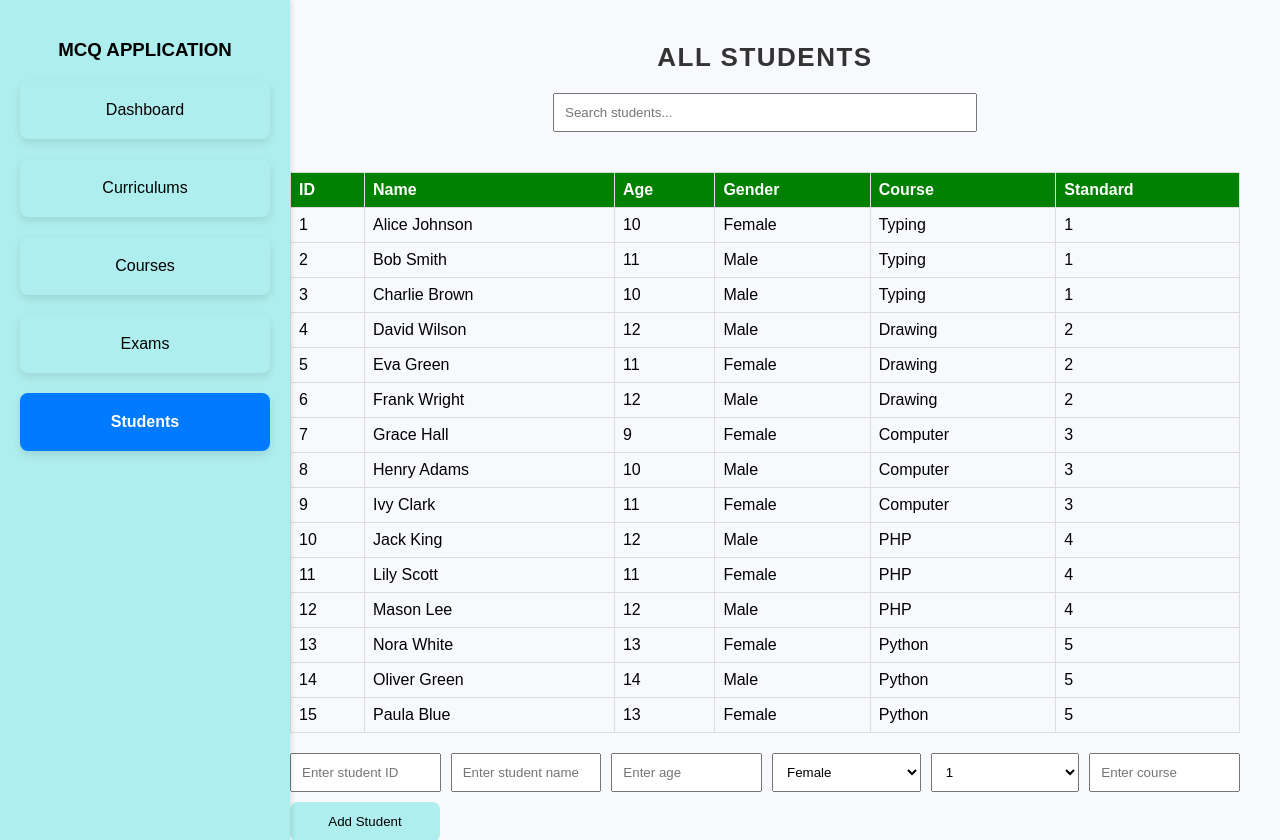
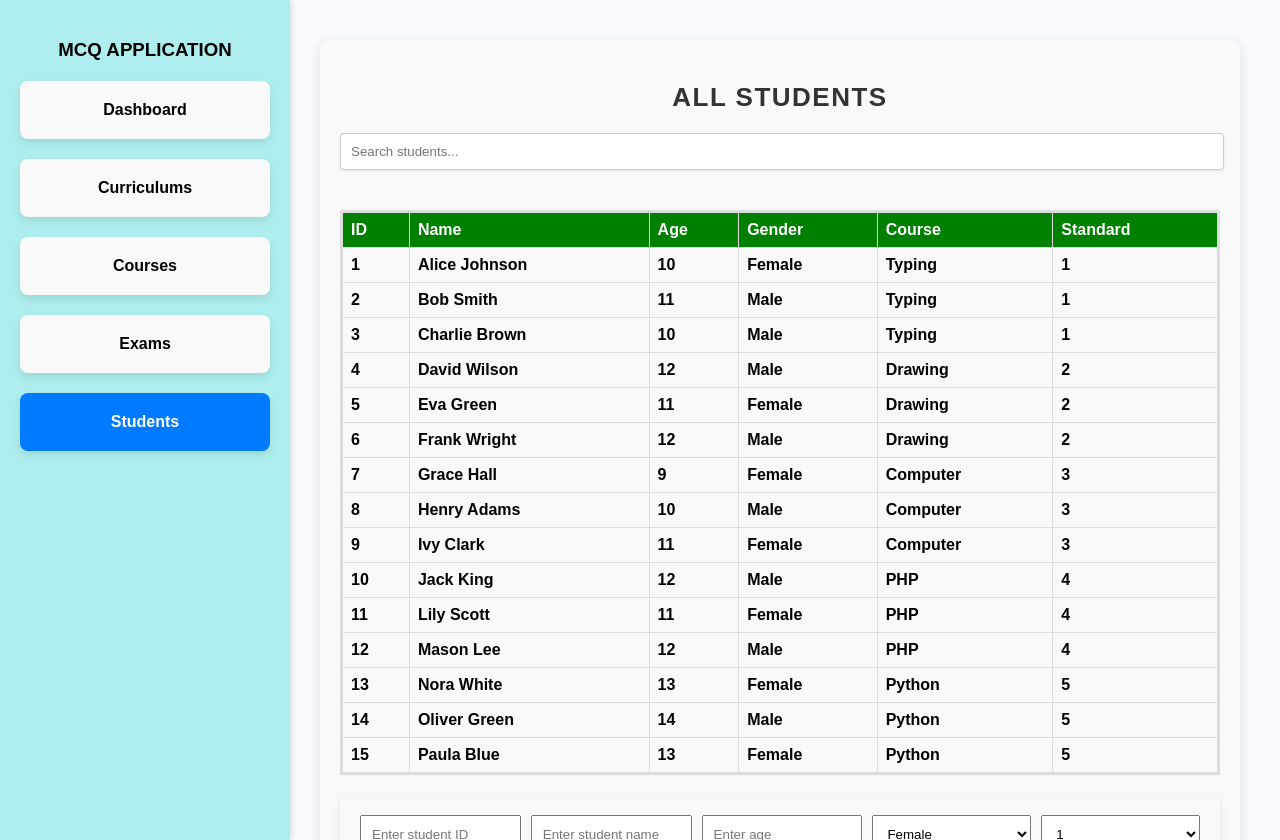
Before and after one commit to vinayakac/mcq, a React (Create React App) app in the folder webfront/: page /students in a window 1280 px wide. Built offline with nearby package versions, Linux system fonts and the light colour scheme.

Commit message:
some change

```diff
--- a/webfront/src/components/Courses.css
+++ b/webfront/src/components/Courses.css
@@ -4,6 +4,7 @@
   border-radius: 10px; /* Rounded corners */
   box-shadow: 0 4px 15px rgba(0, 0, 0, 0.1); /* More pronounced shadow for depth */
   transition: background-color 0.3s; /* Smooth transition for background color */
+  font-weight: bold;
 }
 
 .courses:hover {
--- a/webfront/src/components/Curriculums.css
+++ b/webfront/src/components/Curriculums.css
@@ -3,6 +3,7 @@
   background-color: #f9f9f9; /* Light background color */
   border-radius: 10px; /* Rounded corners */
   box-shadow: 0 4px 10px rgba(0, 0, 0, 0.1); /* Subtle shadow */
+  font-weight: bold;
 }
 
 .add-curriculum {
--- a/webfront/src/components/Exams.css
+++ b/webfront/src/components/Exams.css
@@ -1,6 +1,11 @@
 .exams {
     margin: 20px;
-  }
+    padding: 20px;
+          background-color: white;
+          border-radius: 8px;
+          box-shadow: 0 2px 10px rgba(0, 0, 0, 0.1);
+          font-weight: bold;
+        }
 
   table {
     width: 100%;
@@ -11,7 +16,7 @@
   table,
   th,
   td {
-    border: 1px solid #ddd;
+    border: 3px solid #ddd;
   }
 
   th,
--- a/webfront/src/components/Students.css
+++ b/webfront/src/components/Students.css
@@ -1,5 +1,10 @@
 .students {
   margin: 20px;
+  padding: 20px;
+  background-color: #f9f9f9;
+  border-radius: 8px;
+  box-shadow: 0 2px 10px rgba(0, 0, 0, 0.1);
+  font-weight: bold;
 }
 
 h2 {
@@ -9,8 +14,10 @@ h2 {
 .search-bar {
   margin-bottom: 20px;
   padding: 10px;
-  width: 100%;
-  max-width: 400px;
+  width: 98%;
+  border: 1px solid #ccc;
+  border-radius: 4px;
+  box-shadow: 0 1px 3px rgba(0, 0, 0, 0.1);
 }
 
 .student-table {
@@ -24,6 +31,7 @@ h2 {
   border: 1px solid #ddd;
   padding: 8px;
   text-align: left;
+
 }
 
 .student-table th {
@@ -33,6 +41,12 @@ h2 {
 .add-student-form {
   display: flex;
   flex-direction: column;
+  box-shadow: 0 4px 8px rgba(0, 0, 0, 0.1); /* Shadow for depth */
+  margin-bottom: 20px; /* Spacing between cards */
+  padding: 20px;
+  border-radius: 8px;
+  background-color: #f9f9f9;
+
 }
 
 .form-row {
--- a/webfront/src/layouts/Layout.css
+++ b/webfront/src/layouts/Layout.css
@@ -40,6 +40,8 @@
   margin-bottom: 20px; /* Spacing between cards */
   padding: 20px;
   border-radius: 8px;
+  background-color: #f9f9f9;
+  font-weight: bold;
 }
 
 
@@ -58,7 +60,7 @@
 
 /* Content area */
 .content {
-  margin-left: 250px; /* Leave space for the fixed sidebar */
+  margin-left: 280px; /* Leave space for the fixed sidebar */
   padding: 20px; /* Add padding inside the content area */
   height: 100vh; /* Full height for the content area */
   overflow-y: auto; /* Enable vertical scrolling for the content area */
```
